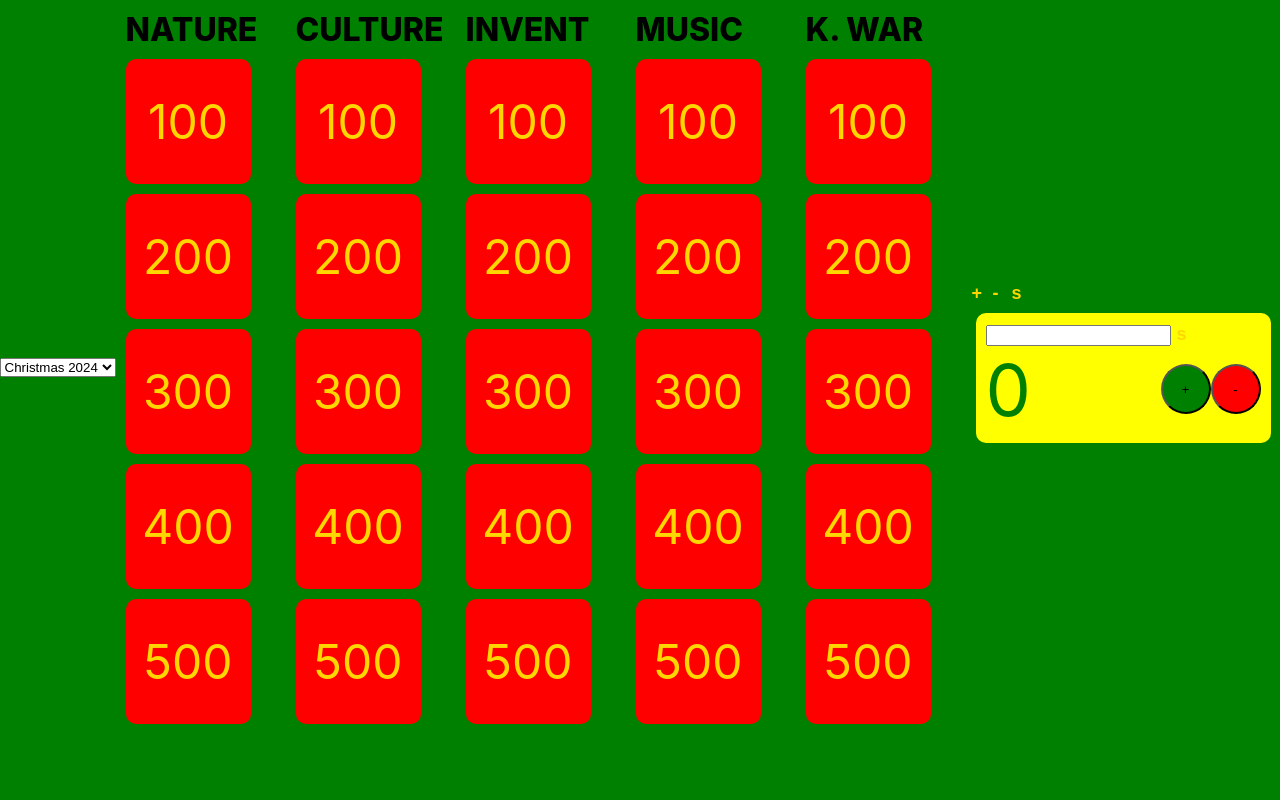
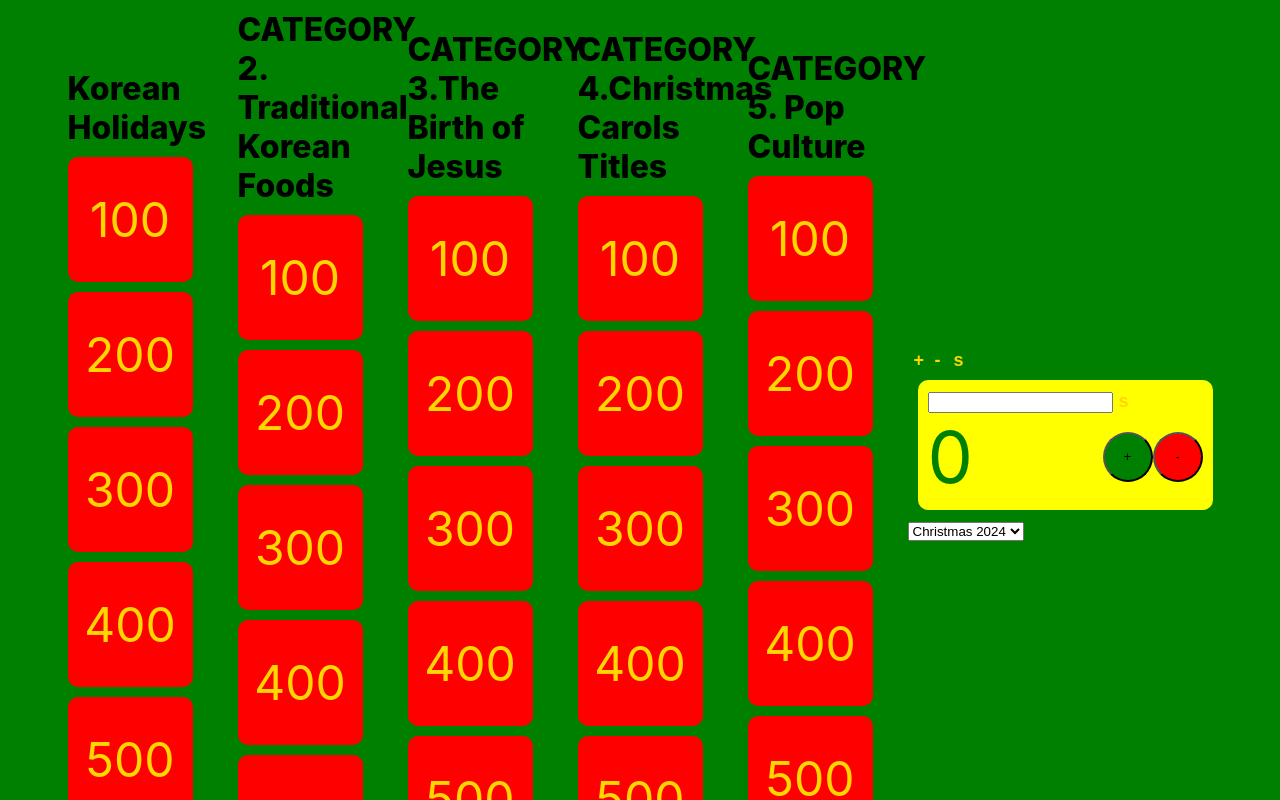
Before and after one commit to krkeco/jeopardy, a React (Create React App) app: page / in a window 1280 px wide. Built offline with nearby package versions, Linux system fonts and the light colour scheme.

Commit message:
add dropdown for year select; lint

```diff
--- a/src/App.js
+++ b/src/App.js
@@ -1,7 +1,8 @@
 import {useState} from 'react';
 import logo from './logo.svg';
 import './App.css';
-import { data } from './christmas2021'
+import { data as c2021 } from './christmas2021'
+import { data as c2024 } from './christmas2024'
 
 const ScoreTile = () =>{
   const [score, setScore] = useState(0)
@@ -74,13 +75,18 @@ const QCard = ({data, value}) => {
 }
 
 function App() {
+  const [data, setData] = useState(c2024)
+
+  const setDataChange = (e) => {
+    const datum = {
+      '2021': c2021,
+      '2024': c2024
+    }
+    console.log('krkeco change',e.target.value)
+    setData(datum[e.target.value])
+  }
   return (<div className='h100 bg-green'>
     <div className="container">
-      <select id="cars" name="cars">
-        <option value="volvo">Christmas 2024</option>
-        <option value="saab">Christmas 2021</option>
-      </select>
-
       {data.map((col,ind)=>{
         return(<div className='col'>
           <div className='card-stop title'>{col.name}</div>
@@ -92,6 +98,10 @@ function App() {
       })}
       <div className='col'>
         <ScoreBoard/>
+        <select id="data-year" name="year" onChange={setDataChange}>
+          <option value='2024'>Christmas 2024</option>
+          <option value='2021'>Christmas 2021</option>
+        </select>
       </div>
     </div>
   </div>
```
Also changed, not shown: .eslintrc.json (added).
